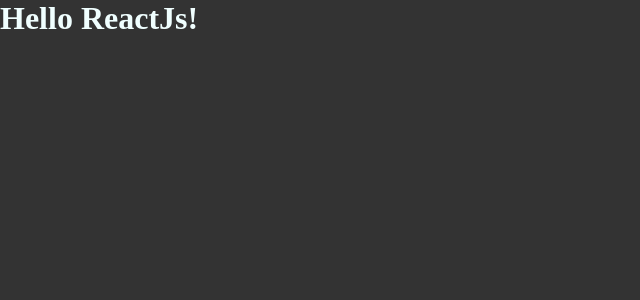
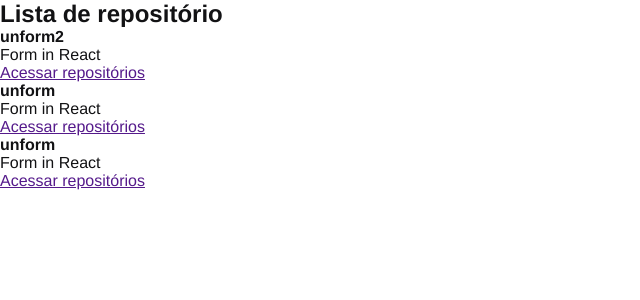
Before and after one commit to cleber-santos/github-explorer, a React app: page / in a window 1280 px wide. Shown: the top 300 px of the page, without its empty margins (0-640 px from the left). Built offline with nearby package versions, Linux system fonts and the light colour scheme; the HTML template or start-up script is replaced by a standard one.

Commit message:
first component

```diff
--- a/src/App.jsx
+++ b/src/App.jsx
@@ -1,5 +1,6 @@
+import { RepositoryList } from './components/RepositoryList'
 import './style/global.scss'
 
 export function App() {
-  return <h1>Hello ReactJs!</h1>
+  return <RepositoryList />
 }
--- /dev/null
+++ b/src/components/RepositoryList.jsx
@@ -0,0 +1,32 @@
+const repositoryName = 'unform2'
+
+export function RepositoryList() {
+  return (
+    <section className="repository-list">
+      <h1>Lista de repositório</h1>
+      <ul>
+        <li>
+          <strong>{repositoryName}</strong>
+          <p>Form in React</p>
+          <a href="">
+            Acessar repositórios
+          </a>
+        </li>
+        <li>
+          <strong>unform</strong>
+          <p>Form in React</p>
+          <a href="">
+            Acessar repositórios
+          </a>
+        </li>
+        <li>
+          <strong>unform</strong>
+          <p>Form in React</p>
+          <a href="">
+            Acessar repositórios
+          </a>
+        </li>
+      </ul>
+    </section>
+  )
+}
--- a/src/style/global.scss
+++ b/src/style/global.scss
@@ -5,7 +5,6 @@
 }
 
 body {
-  font: Arial, Helvetica, sans-serif;
-  background: #333;
-  color: azure;
+  font: 16px 'Helvetica Neue', Arial, sans-serif;
+  color: #121214;
 }
```
